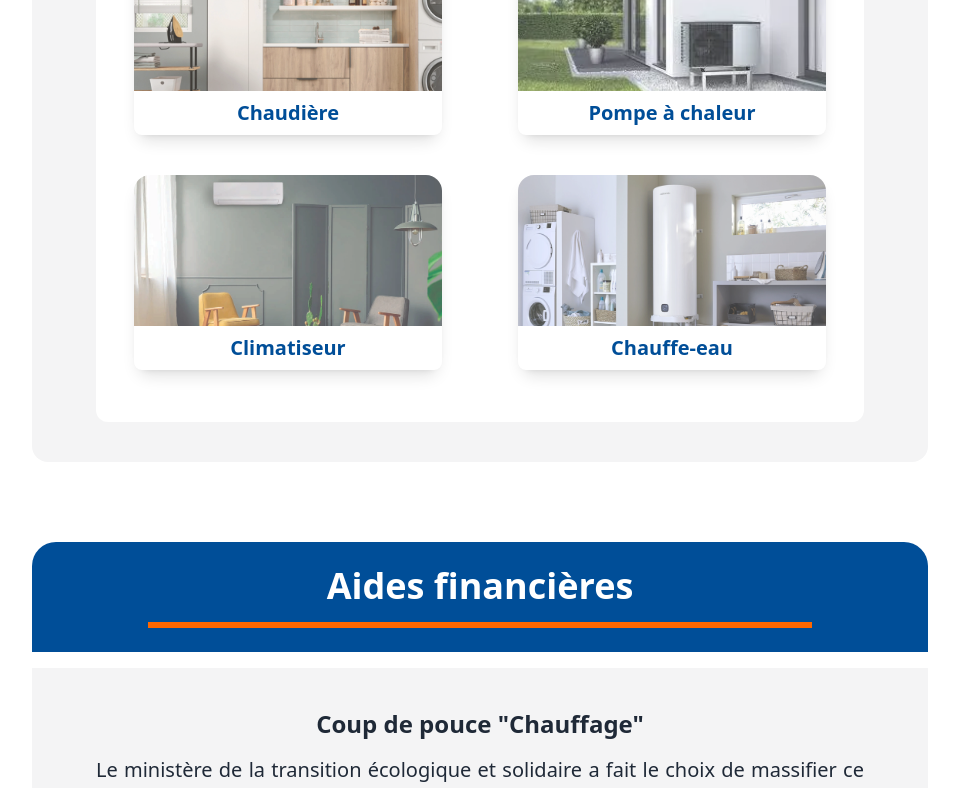
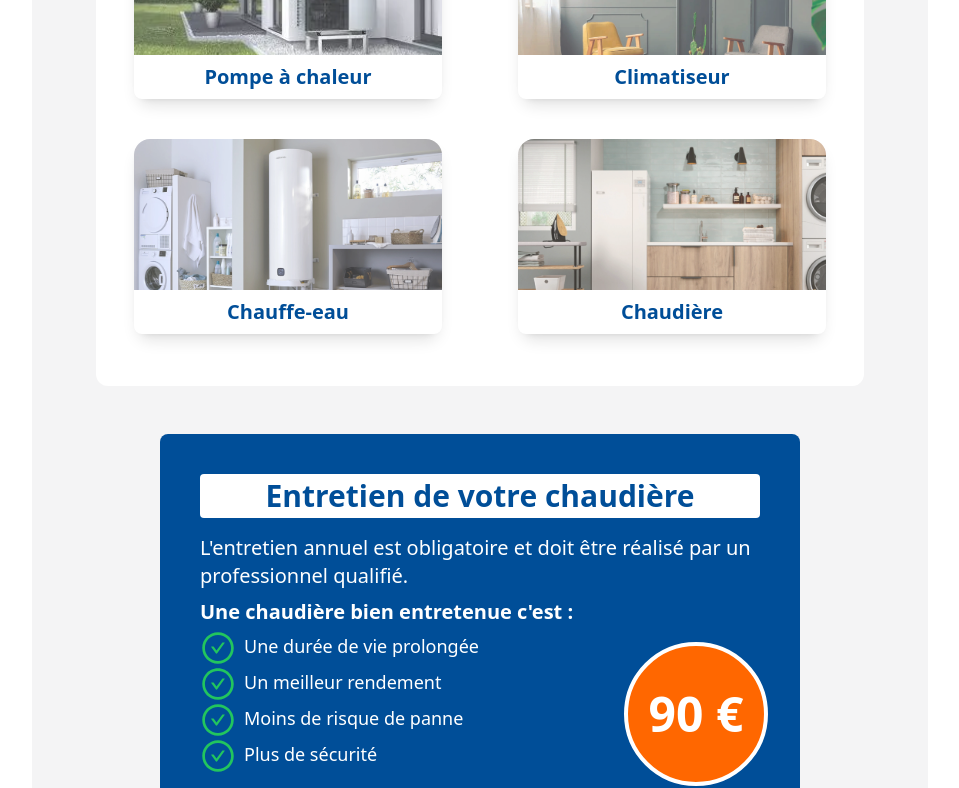
Before and after one commit to Jeremy-Nourri/Obinoenergies, a Next.js app: page / in a window 1280 px wide. Shown: the part 1360-2148 px from the top of the page, without its empty margins (160-1119 px from the left). Built offline with nearby package versions, Linux system fonts and the light colour scheme.

Commit message:
style: add informations in services section

```diff
--- a/components/layout-section/LayoutSection.js
+++ b/components/layout-section/LayoutSection.js
@@ -4,7 +4,7 @@ import { Element } from 'react-scroll';
 export default function LayoutSection({ children, categoryName }) {
 
   const variants = {
-    hidden: { opacity: 0, y: 250},
+    hidden: { opacity: 0, y: 210},
     visible: {
       opacity: 1, y: 0,
       transition: {
--- a/components/layout/Header.js
+++ b/components/layout/Header.js
@@ -37,7 +37,7 @@ export default function Header() {
           <ul className="hidden lg:flex justify-evenly" role="menubar" aria-label="Obino énergies">
             {categories.map((category, index) => (
               <li key={index} className="mx-2 cursor-pointer">
-                <Link to={`${category}`} role="menuitem" className="mx-2 text-white text-xl font-semibold hover:text-orange" smooth duration={1000}>
+                <Link to={`${category}`} role="menuitem" className="mx-2 text-white hover:text-orange text-xl font-semibold" smooth duration={1000}>
                   {category}
                 </Link>
               </li>
--- a/components/sections/Services.js
+++ b/components/sections/Services.js
@@ -1,5 +1,6 @@
 import Image from 'next/image'
 import { getPrestations } from '@/data/dataServices';
+import { AiOutlineCheckCircle } from "react-icons/ai";
 
 export default function Services() {
 
@@ -9,7 +10,7 @@ export default function Services() {
 
     <>
 
-      <h2 className="text-justify mb-6 md:mb-10 md:text-xl">
+      <h2 className="text-justify mb-6 md:mb-1 text-sm0 md:text-xl">
 				Nous vous proposons des prestations de qualité pour l'installation, le dépannage et l'entretien de votre système de chauffage et de climatisation.
       </h2>
       <div className="w-3/4 mx-auto lg:flex lg:flex-wrap lg:justify-around lg:w-full lg:bg-white lg:py-8 lg:rounded-xl">
@@ -31,6 +32,41 @@ export default function Services() {
           </div>
         ))}
       </div>
+      <div className="relative mx-auto my-4 p-6 rounded-lg text-white bg-blue md:w-5/6 md:my-12 md:p-10">
+        <h4 className='mb-4 p-1 rounded bg-white text-blue text-lg text-center font-bold md:text-3xl'>
+          Entretien de votre chaudière
+        </h4>
+        <div className='absolute bottom-4 right-4 w-16 h-16 flex justify-center flex-wrap content-center mx-auto rounded-full border-2 text-center bg-orange md:w-36 md:h-36 md:border-4 md:bottom-8 md:right-8'>
+          <p className='text-center font-bold text-2xl md:text-5xl'>
+            90 €
+          </p>
+        </div>
+        <p className='mb-2 text-sm md:text-xl'>
+          L'entretien annuel est obligatoire et doit être réalisé par un professionnel qualifié.
+        </p>
+        <p className='mb-1 text-sm md:text-xl font-bold'>
+          Une chaudière bien entretenue c'est :
+        </p>
+        <ul className='mb-1 text-sm md:text-lg'>
+          <li >
+            <AiOutlineCheckCircle className="inline-block mr-2 text-2xl  text-green-500 md:text-4xl" />
+            Une durée de vie prolongée
+          </li>
+          <li >
+            <AiOutlineCheckCircle className="inline-block mr-2 text-2xl text-green-500 md:text-4xl" />
+            Un meilleur rendement
+          </li>
+          <li >
+            <AiOutlineCheckCircle className="inline-block mr-2 text-2xl text-green-500 md:text-4xl" />
+            Moins de risque de panne
+          </li>
+          <li>
+            <AiOutlineCheckCircle className="inline-block mr-2 text-2xl text-green-500 md:text-4xl" />
+            Plus de sécurité
+          </li>
+        </ul>
+
+      </div>
 
     </>
 
--- a/data/data.js
+++ b/data/data.js
@@ -3,10 +3,7 @@ export const categories = ["Accueil", "Nos prestations", "Aides financières", "
 export const materials = ["Chaudière gaz", "Chaudière fioul", "Chaudière bois", "Chaudière électrique", " PAC air/air", "PAC air/eau", "PAC géothermique", "PAC hydrothermique", "Climatiseur", "Chauffe-eau"];
 
 export const prestations = [
-  {
-    title: 'Chaudière',
-    image: '/images/chaudiere.webp',
-  },
+
   {
     title: 'Pompe à chaleur',
     image: '/images/pompe-chaleur-small.webp',
@@ -19,4 +16,8 @@ export const prestations = [
     title: 'Chauffe-eau',
     image: '/images/chauffe-eau-small.webp',
   },
+  {
+    title: 'Chaudière',
+    image: '/images/chaudiere.webp',
+  },
 ]
```
Also changed, not shown: styles/globals.css (+0 -24 lines). Lines whose indentation alone changed are shown as unchanged.
